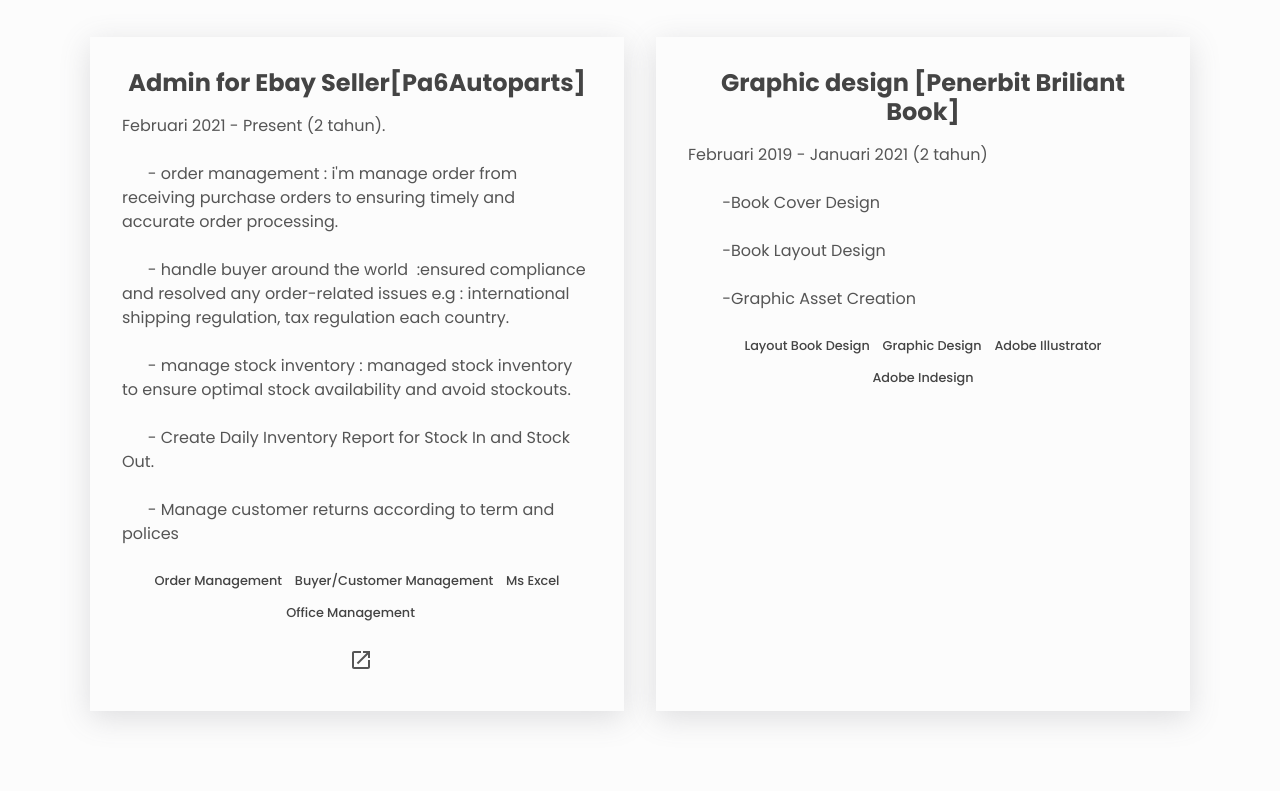
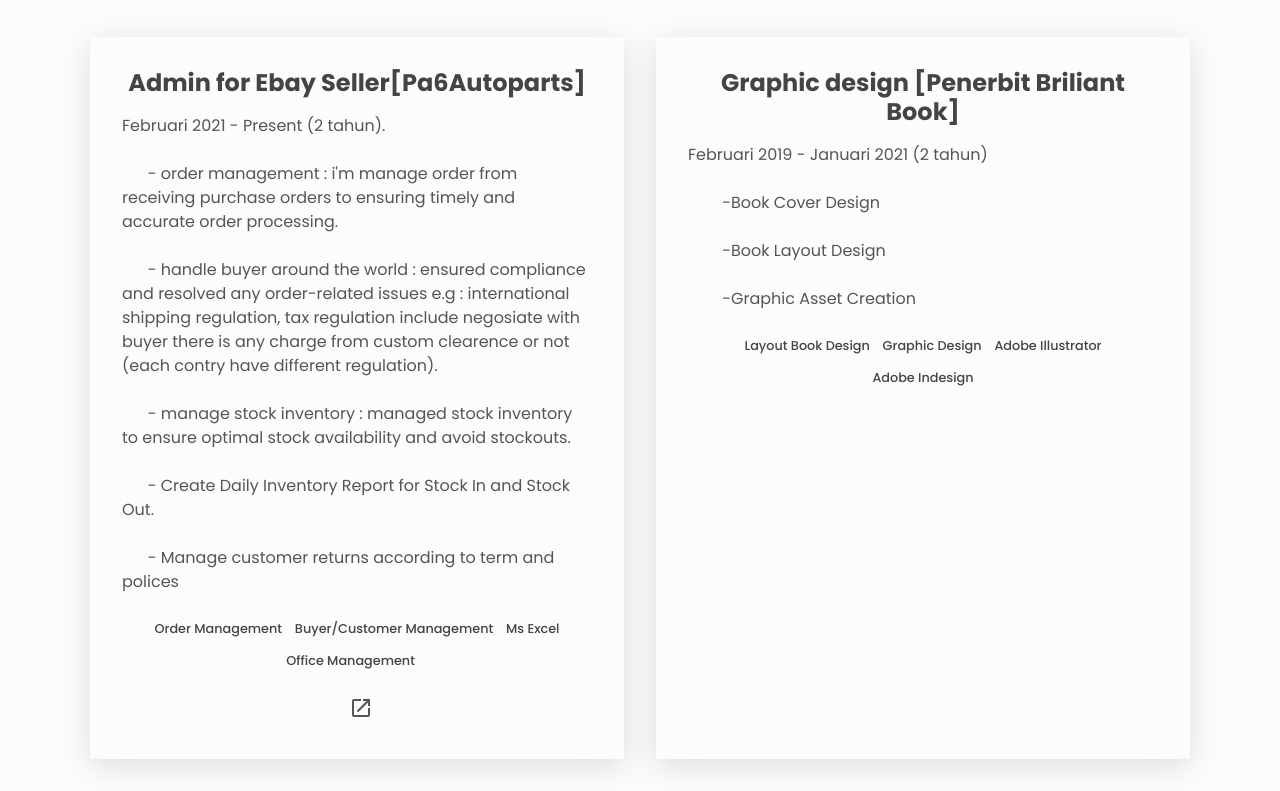
Before and after one commit to agilsaputra/portfolio, a React (Create React App) app: page / in a window 1280 px wide. Shown: the part 611-1402 px from the top of the page. Built offline with nearby package versions, Linux system fonts and the light colour scheme.

Commit message:
Update portfolio.js

```diff
--- a/src/portfolio.js
+++ b/src/portfolio.js
@@ -26,7 +26,7 @@ const projects = [
     description:
       `Februari 2021 - Present (2 tahun).\n
       - order management : i'm manage order from receiving purchase orders to ensuring timely and accurate order processing.\n
-      - handle buyer around the world  :ensured compliance and resolved any order-related issues e.g : international shipping regulation, tax regulation each country.\n
+      - handle buyer around the world : ensured compliance and resolved any order-related issues e.g : international shipping regulation, tax regulation include negosiate with buyer there is any charge from custom clearence or not (each contry have different regulation).\n
       - manage stock inventory : managed stock inventory to ensure optimal stock availability and avoid stockouts.\n
       - Create Daily Inventory Report for Stock In and Stock Out.\n
       - Manage customer returns according to term and polices`,
```
